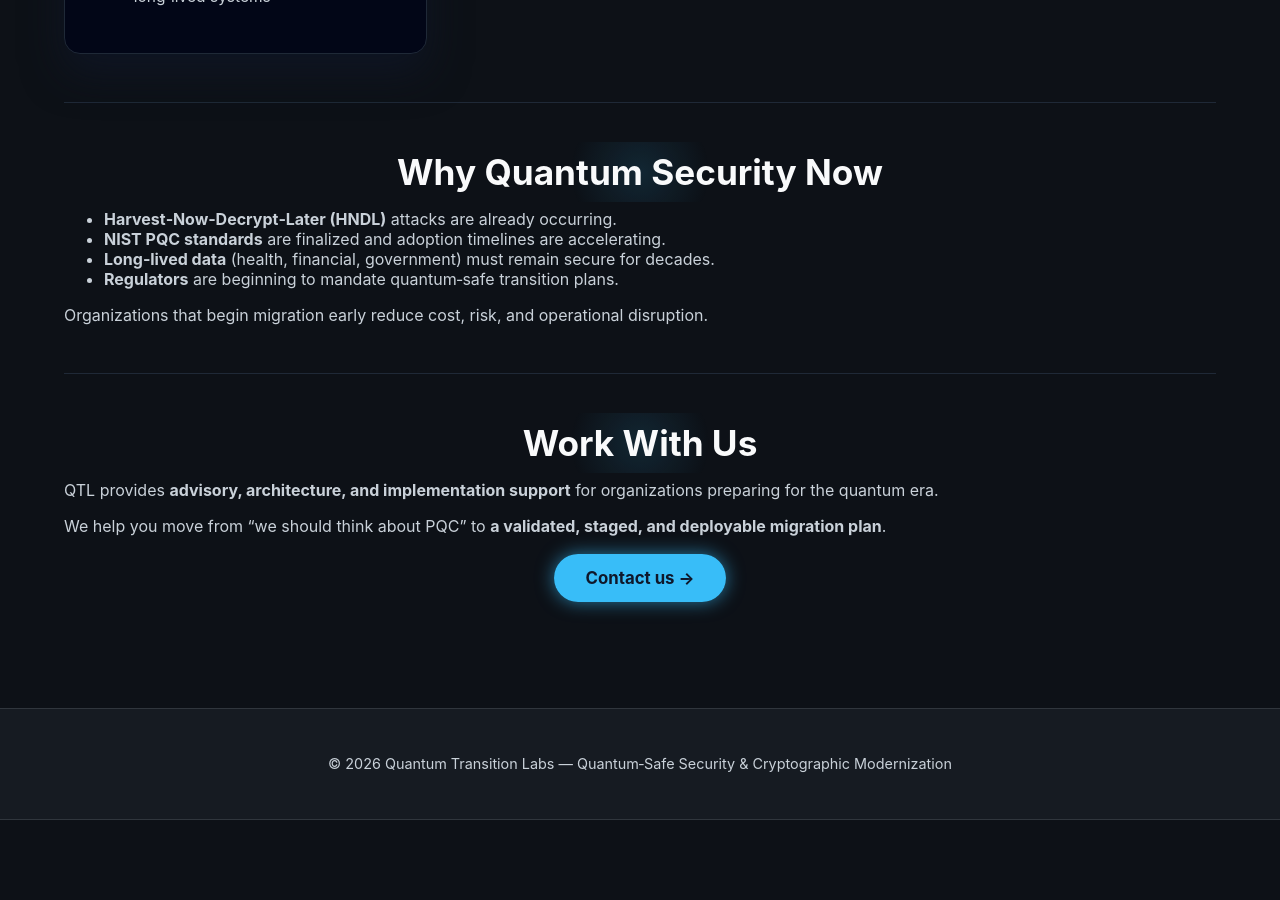
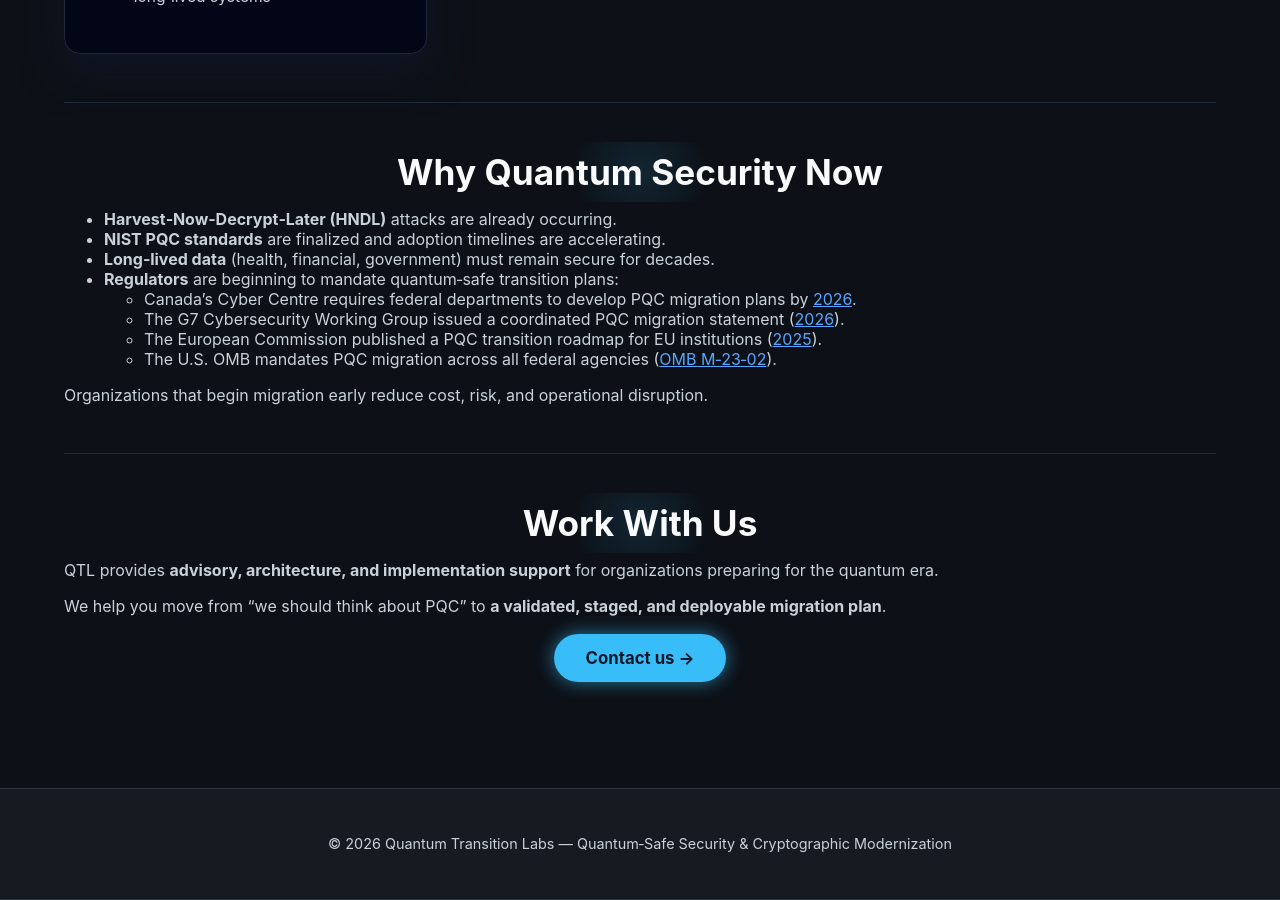
Before and after one commit to hassankhodaiemehr/qtransitionlabs, a Jekyll site: the page built from index.md, in a window 1280 px wide and 900 px high, scrolled down 1890 px. Built offline with Jekyll 4.4.1, drawn with Linux system fonts in a browser that asks for light colours; before the commit the page ends 2710 px from its top, so only the background shows below that.

Commit message:
Update index.md

```diff
--- a/index.md
+++ b/index.md
@@ -671,12 +671,20 @@ body.light-mode .partner-label {
 
   <div class="section-title reveal-target">Why Quantum Security Now</div>
 
-  <ul class="reveal-target">
-    <li><strong>Harvest‑Now‑Decrypt‑Later (HNDL)</strong> attacks are already occurring.</li>
-    <li><strong>NIST PQC standards</strong> are finalized and adoption timelines are accelerating.</li>
-    <li><strong>Long‑lived data</strong> (health, financial, government) must remain secure for decades.</li>
-    <li><strong>Regulators</strong> are beginning to mandate quantum‑safe transition plans.</li>
-  </ul>
+<ul class="reveal-target">
+  <li><strong>Harvest‑Now‑Decrypt‑Later (HNDL)</strong> attacks are already occurring.</li>
+  <li><strong>NIST PQC standards</strong> are finalized and adoption timelines are accelerating.</li>
+  <li><strong>Long‑lived data</strong> (health, financial, government) must remain secure for decades.</li>
+  <li><strong>Regulators</strong> are beginning to mandate quantum‑safe transition plans:
+    <ul>
+      <li>Canada’s Cyber Centre requires federal departments to develop PQC migration plans by <a href="https://www.cyber.gc.ca/en/guidance/itsm40001-roadmap-migration-post-quantum-cryptography" target="_blank">2026</a>.</li>
+      <li>The G7 Cybersecurity Working Group issued a coordinated PQC migration statement (<a href="https://www.cyber.gc.ca/en/news-events/g7-cybersecurity-working-group-statement-preparing-post-quantum-cryptography-migration" target="_blank">2026</a>).</li>
+      <li>The European Commission published a PQC transition roadmap for EU institutions (<a href="https://digital-strategy.ec.europa.eu/en/library/coordinated-implementation-roadmap-transition-post-quantum-cryptography" target="_blank">2025</a>).</li>
+      <li>The U.S. OMB mandates PQC migration across all federal agencies (<a href="https://www.whitehouse.gov/wp-content/uploads/2022/11/M-23-02-Memo.pdf" target="_blank">OMB M‑23‑02</a>).</li>
+    </ul>
+  </li>
+</ul>
+
 
   <p class="reveal-target">
     Organizations that begin migration early reduce cost, risk, and operational disruption.
```
